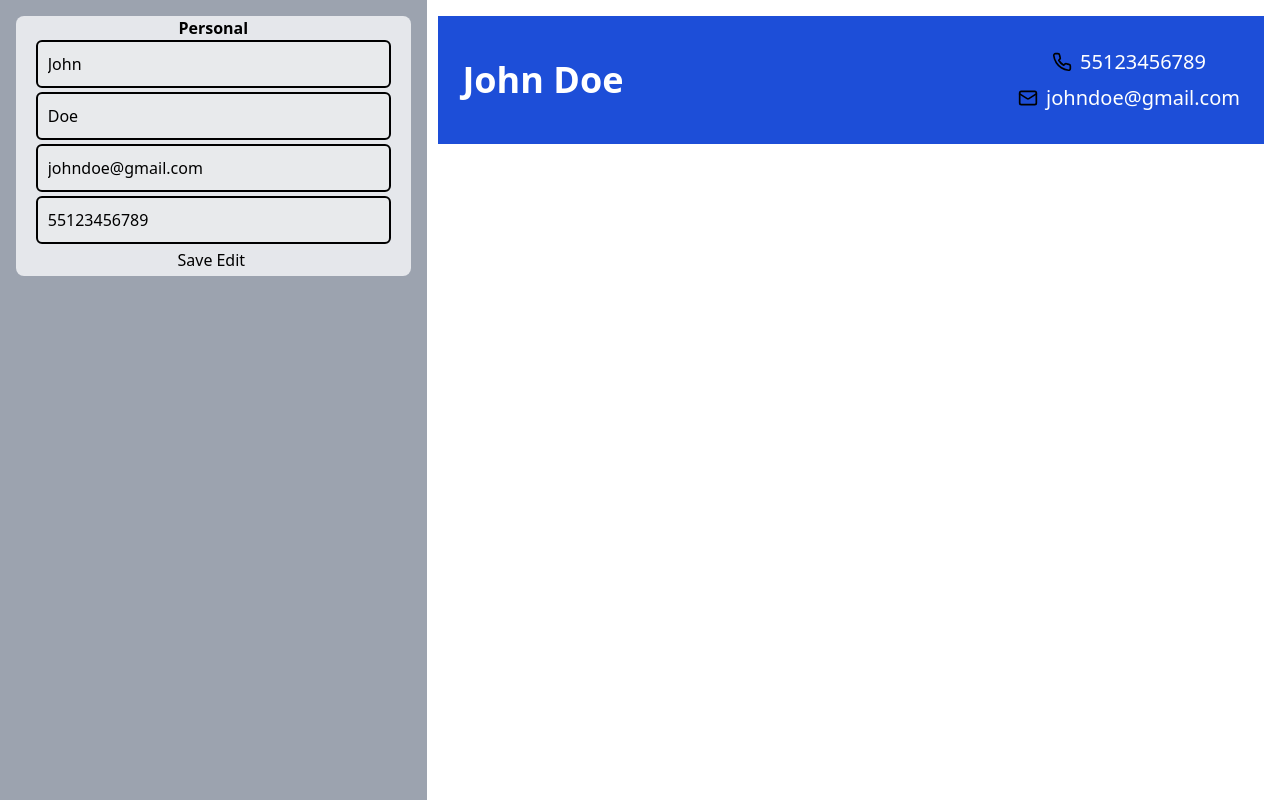
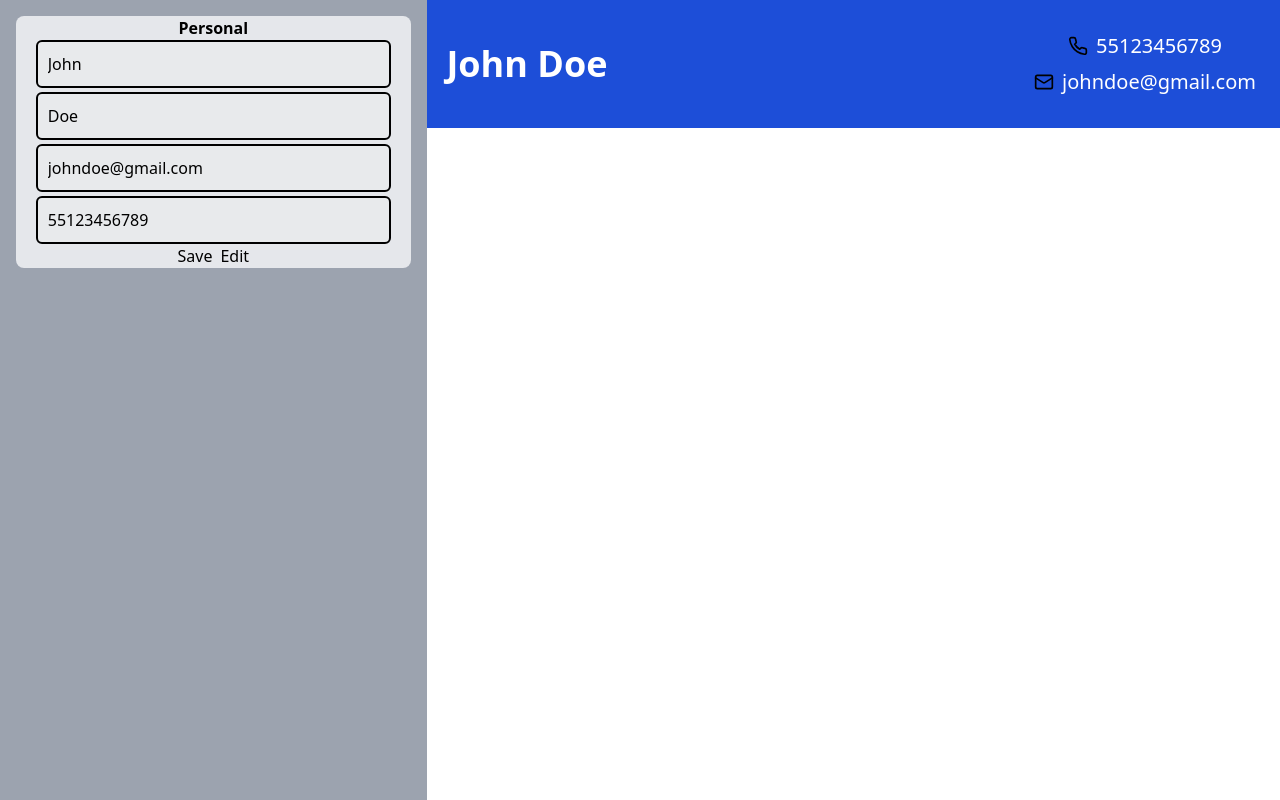
Before and after one commit to kaufon/CvApp, a React (Vite) app: page / in a window 1280 px wide. Both pictures are taken after a click on the button "Personal". Built offline with nearby package versions, Linux system fonts and the light colour scheme.

Commit message:
💄style: refactor some styles

```diff
--- a/src/components/AddInfo.jsx
+++ b/src/components/AddInfo.jsx
@@ -46,7 +46,7 @@ function AddInfo() {
                   />
                 ))}
               </div>
-              <div className="flex justify-center">
+              <div className="flex justify-center space-x-2">
                 <button
                   type="button"
                   onClick={() => {
@@ -57,7 +57,7 @@ function AddInfo() {
                   Save
                 </button>
                 <button
-                  className="m-1"
+                  className=""
                   type="button"
                   onClick={() => {
                     setEdit(true);
@@ -70,7 +70,7 @@ function AddInfo() {
           )}
         </div>
       </aside>
-      <div className="p-4 ml-[33%]">
+      <div className=" ml-[33%]">
         {edit == false ? (
           <ShowInfo PersonalInfo={PersonalInfo} />
         ) : (
```
